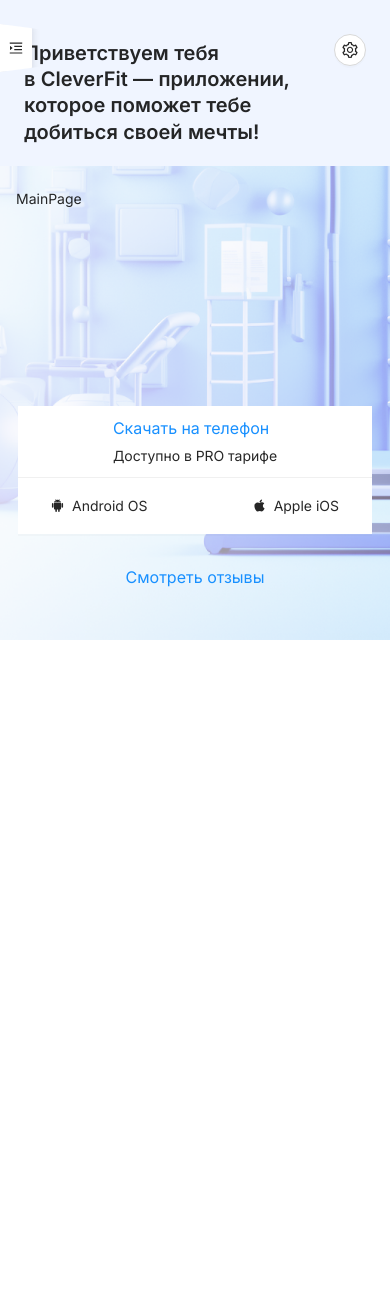
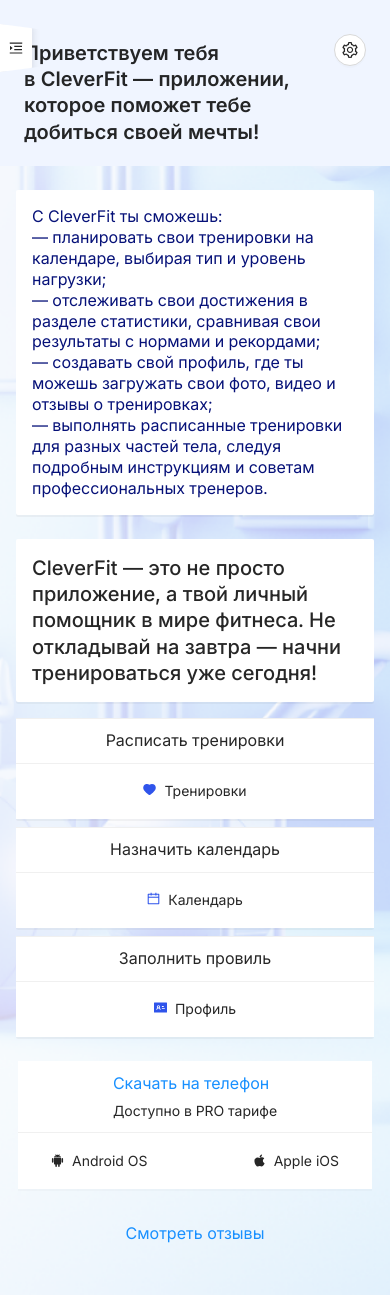
Before and after one commit to ClevertecFrontendLab/MekanEs, a React (Vite) app: page / in a window 390 px wide. Before the commit the page ends 844 px from the top, so only its background shows below. Built offline with nearby package versions, Linux system fonts and the light colour scheme.

Commit message:
feat: implement main page

```diff
--- a/src/pages/main-page/main-page.css
+++ /dev/null
@@ -1,42 +0,0 @@
-#root {
-    max-width: 1280px;
-    margin: 0 auto;
-    padding: 2rem;
-    text-align: center;
-}
-
-.logo {
-    height: 6em;
-    padding: 1.5em;
-    will-change: filter;
-    transition: filter 300ms;
-}
-.logo:hover {
-    filter: drop-shadow(0 0 2em #646cffaa);
-}
-.logo.react:hover {
-    filter: drop-shadow(0 0 2em #61dafbaa);
-}
-
-@keyframes logo-spin {
-    from {
-        transform: rotate(0deg);
-    }
-    to {
-        transform: rotate(360deg);
-    }
-}
-
-@media (prefers-reduced-motion: no-preference) {
-    a:nth-of-type(2) .logo {
-        animation: logo-spin infinite 20s linear;
-    }
-}
-
-.card {
-    padding: 2em;
-}
-
-.read-the-docs {
-    color: #888;
-}
--- a/src/pages/main-page/main-page.module.css
+++ b/src/pages/main-page/main-page.module.css
@@ -1,3 +1,101 @@
 .main-page {
     display: flex;
+    flex-direction: column;
+
+    width: 752px;
 }
+@media (max-width: 834px) {
+    .main-page {
+        width: 100%;
+    }
+}
+.blueText {
+    font-family: var(--font-family);
+    font-weight: 400;
+    font-size: 16px;
+    line-height: 130%;
+    color: var(--primary-light-9);
+}
+
+.text {
+    font-family: var(--font-family);
+    font-weight: 500;
+    font-size: 20px;
+    line-height: 130%;
+    color: var(--character-light-title-85);
+}
+
+.smallText {
+    font-family: var(--font-family);
+    font-weight: 400;
+    font-size: 16px;
+    line-height: 130%;
+    color: var(--character-light-title-85);
+}
+
+.containers {
+    display: flex;
+    justify-content: space-between;
+    gap: 16px;
+    margin-top: 16px;
+}
+@media (max-width: 480px) {
+    .containers {
+        flex-direction: column;
+        row-gap: 8px;
+    }
+}
+.textContainer {
+    border-radius: 2px;
+    box-shadow: 0 2px 0 0 rgba(0, 0, 0, 0.04);
+    background: var(--character-light-primary-inverse);
+}
+.large {
+    padding: 24px;
+}
+
+@media (max-width: 480px) {
+    .large {
+        padding: 16px 22px 16px 16px;
+    }
+}
+
+.small {
+    padding: 0;
+    min-width: 182px;
+    max-width: 230px;
+    width: 100%;
+}
+
+@media (max-width: 480px) {
+    .small {
+        width: 100%;
+        max-width: 100%;
+    }
+}
+.large:nth-of-type(2) {
+    margin-top: 24px;
+}
+
+.block {
+    margin: 0 auto;
+    box-shadow: inset 0 1px 0 0 var(--character-light-dividers);
+    background: var(--character-light-primary-inverse);
+    padding: 12px 24px;
+    display: flex;
+}
+.block.center {
+    justify-content: center;
+}
+.block > h5 {
+    margin: 0;
+}
+@media (max-width: 480px) {
+    .block {
+        justify-content: center;
+    }
+}
+.icon {
+    color: var(--primary-light-6);
+    margin-right: 4px;
+}
--- a/src/pages/main-page/main-page.tsx
+++ b/src/pages/main-page/main-page.tsx
@@ -1,5 +1,95 @@
 import React from 'react';
 import styles from './main-page.module.css';
+import { Button, Typography } from 'antd';
+
+import clx from 'classnames';
+import { CalendarTwoTone, HeartFilled, IdcardFilled } from '@ant-design/icons';
+
 export const MainPage: React.FC = () => {
-    return <div className={styles['main-page']}>MainPage</div>;
+    return (
+        <div className={styles['main-page']}>
+            <div className={clx(styles.textContainer, styles.large)}>
+                <Typography.Text
+                    style={{
+                        color: 'var(--primary-light-9)',
+                        fontSize: '16px',
+                    }}
+                >
+                    С CleverFit ты сможешь: <br />
+                    — планировать свои тренировки на календаре, выбирая тип и уровень нагрузки;
+                    <br />— отслеживать свои достижения в разделе статистики, сравнивая свои
+                    результаты с нормами и рекордами;
+                    <br />— создавать свой профиль, где ты можешь загружать свои фото, видео и
+                    отзывы о тренировках;
+                    <br />— выполнять расписанные тренировки для разных частей тела, следуя
+                    подробным инструкциям и советам профессиональных тренеров.
+                </Typography.Text>
+            </div>
+            <div className={clx(styles.textContainer, styles.large)}>
+                <Typography.Title
+                    level={4}
+                    style={{ fontWeight: '500', marginBottom: '0', lineHeight: '1.31' }}
+                >
+                    CleverFit — это не просто приложение, а твой личный помощник в мире фитнеса. Не
+                    откладывай на завтра — начни тренироваться уже сегодня!
+                </Typography.Title>
+            </div>
+            <div className={styles.containers}>
+                <div className={clx(styles.textContainer, styles.small)}>
+                    <div className={styles.block}>
+                        <Typography.Title level={5} style={{ fontWeight: '400' }}>
+                            Расписать тренировки
+                        </Typography.Title>
+                    </div>
+                    <div className={clx(styles.block, styles.center)}>
+                        <Button
+                            type='text'
+                            icon={<HeartFilled style={{ color: 'var(--primary-light-6)' }} />}
+                            className='buttonWithIcon'
+                        >
+                            Тренировки
+                        </Button>
+                    </div>
+                </div>
+                <div className={clx(styles.textContainer, styles.small)}>
+                    <div className={styles.block}>
+                        <Typography.Title level={5} style={{ fontWeight: '400' }}>
+                            Назначить календарь
+                        </Typography.Title>
+                    </div>
+                    <div className={clx(styles.block, styles.center)}>
+                        <Button
+                            type='text'
+                            icon={
+                                <CalendarTwoTone
+                                    twoToneColor={'#2f54eb'}
+                                    style={{ color: 'var(--primary-light-6)' }}
+                                />
+                            }
+                            className='buttonWithIcon'
+                        >
+                            Календарь
+                        </Button>
+                    </div>
+                </div>
+                <div className={clx(styles.textContainer, styles.small)}>
+                    <div className={styles.block}>
+                        <Typography.Title level={5} style={{ fontWeight: '400' }}>
+                            Заполнить провиль
+                        </Typography.Title>
+                    </div>
+
+                    <div className={clx(styles.block, styles.center)}>
+                        <Button
+                            type='text'
+                            icon={<IdcardFilled style={{ color: 'var(--primary-light-6)' }} />}
+                            className='buttonWithIcon'
+                        >
+                            Профиль
+                        </Button>
+                    </div>
+                </div>
+            </div>
+        </div>
+    );
 };
```
Also changed, not shown: public/vite.svg (deleted).
